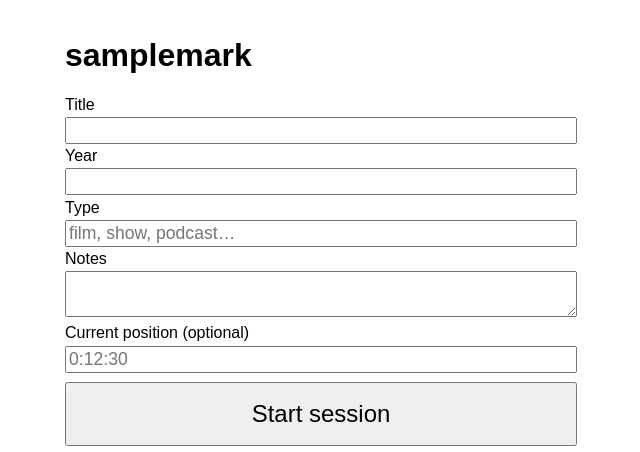
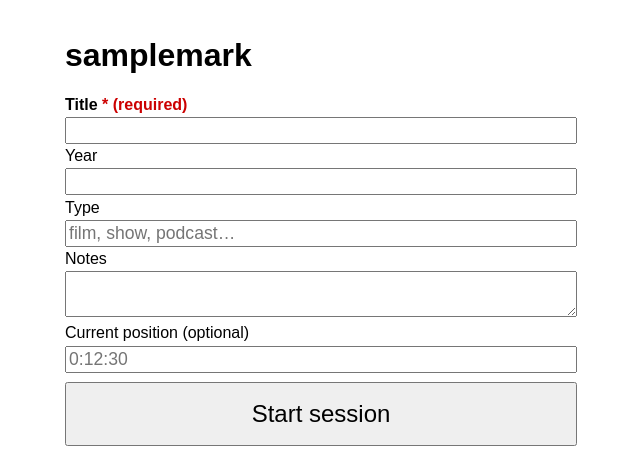
Before and after one commit to k0s/samplemark, a FastAPI app: template src/samplemark/templates/page.html in a window 1280 px wide. Shown: the top 452 px of the page, without its empty margins (319-959 px from the left). Run offline with FastAPI, Linux system fonts and the light colour scheme; the template is opened without the code that fills it, so the values that code supplies are empty.

Commit message:
Mark required fields: bold label, red asterisk, (required)
Co-Authored-By: Claude Opus 5.5 <noreply@anthropic.com>

```diff
--- a/src/samplemark/templates/page.html
+++ b/src/samplemark/templates/page.html
@@ -12,6 +12,7 @@ input, textarea { font-size: 1.1rem; width: 100%; box-sizing: border-box; margin
 .save { background: #393; color: #fff; }
 .msg { background: #eef; padding: .5rem; }
 .err { background: #fdd; padding: .5rem; }
+.req { color: #c00; font-weight: bold; }
 </style>
 </head>
 <body>
@@ -21,7 +22,7 @@ input, textarea { font-size: 1.1rem; width: 100%; box-sizing: border-box; margin
 
 {% if not status.active %}
 <form method="post" action="/start">
-  <label>Title <input name="title" required></label>
+  <label><b>Title</b> <span class="req">* (required)</span> <input name="title" required></label>
   <label>Year <input name="year"></label>
   <label>Type <input name="kind" placeholder="film, show, podcast…"></label>
   <label>Notes <textarea name="notes"></textarea></label>
@@ -40,7 +41,7 @@ input, textarea { font-size: 1.1rem; width: 100%; box-sizing: border-box; margin
 {% if pending %}
 <form method="post" action="/finish">
   <p>Clip: {{ pending.seconds }} s{% if pending.truncated %} (start was cut off){% endif %}</p>
-  <label>Text <textarea name="text" required></textarea></label>
+  <label><b>Text</b> <span class="req">* (required)</span> <textarea name="text" required></textarea></label>
   <label>Tags (comma-separated; key=value allowed) <input name="tags"></label>
   <button class="save">Keep clip</button>
 </form>
```
Also changed, not shown: tests/test_app.py (+13 -0 lines).
